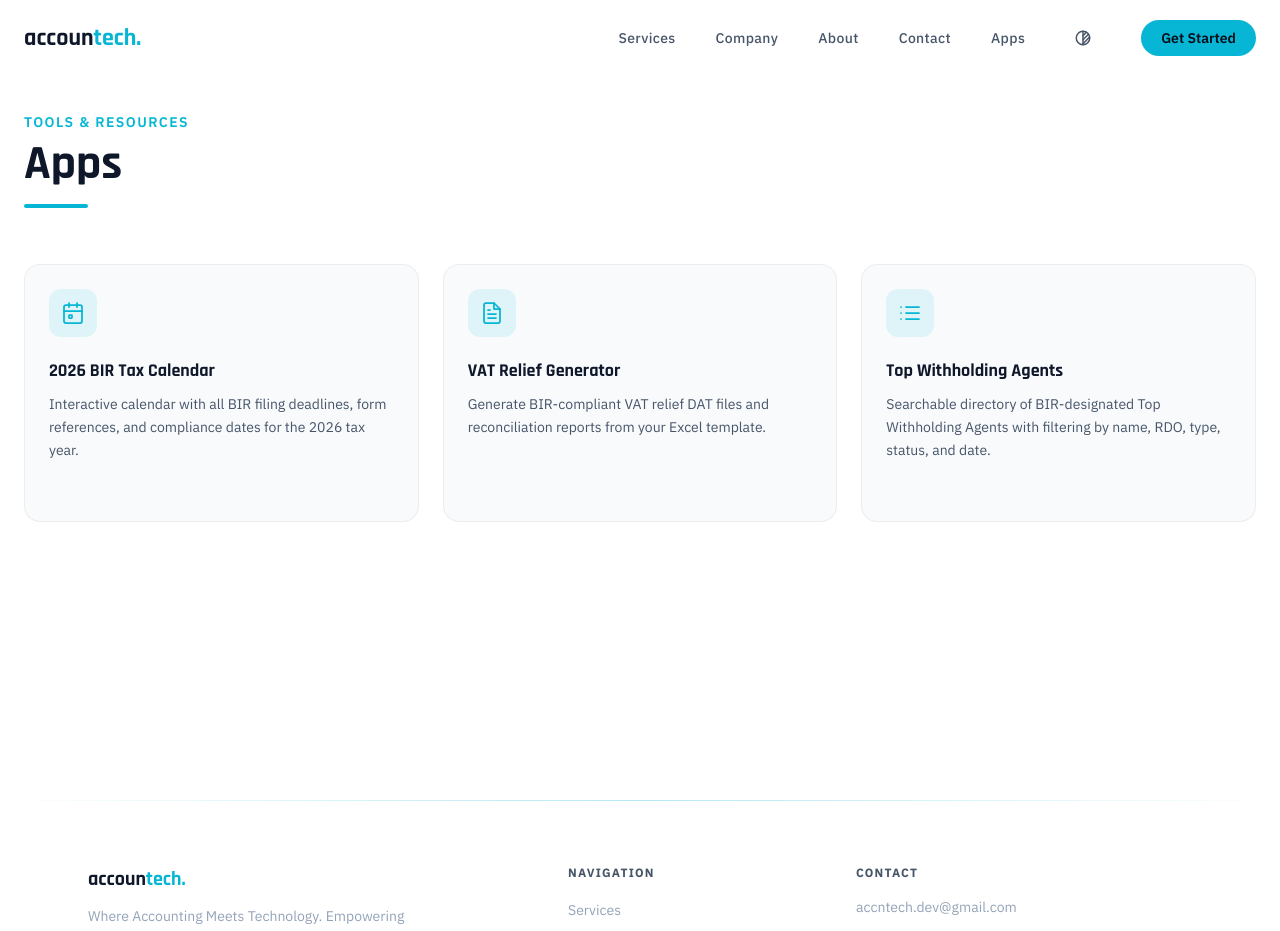
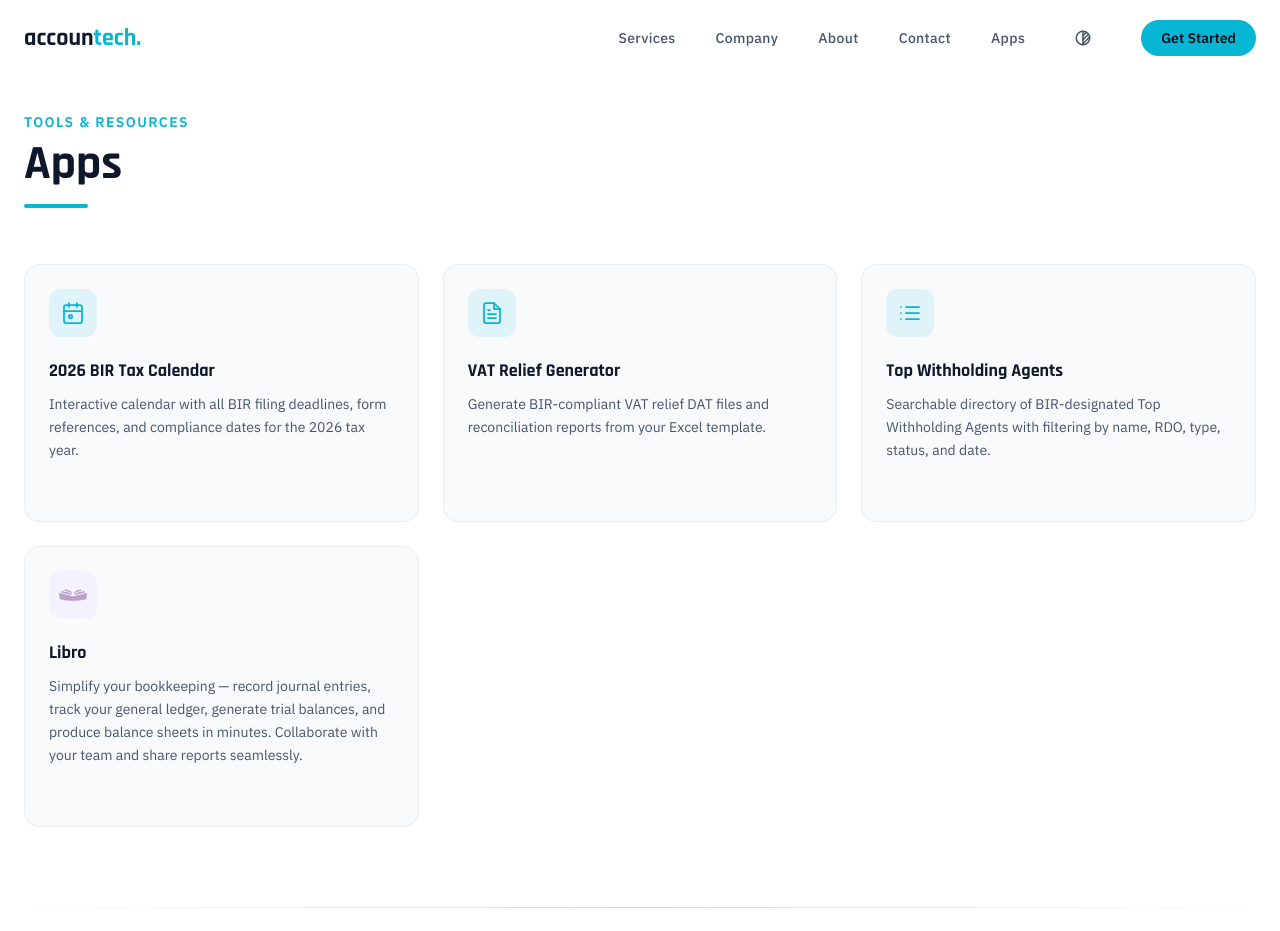
Before and after one commit to accntech/main-website, a SvelteKit app: page /apps in a window 1280 px wide. Shown: the top 931 px of the page. Built offline with nearby package versions, Linux system fonts and the light colour scheme.

Commit message:
feat: add libro app link

```diff
--- a/src/routes/apps/+page.svelte
+++ b/src/routes/apps/+page.svelte
@@ -2,6 +2,7 @@
 	import Nav from '$lib/components/nav.svelte';
 	import Footer from '$lib/components/footer.svelte';
 	import Seo from '$lib/components/seo.svelte';
+	import libroLogo from '$lib/assets/libro-logo.svg';
 
 	const apps = [
 		{
@@ -24,6 +25,15 @@
 				'Searchable directory of BIR-designated Top Withholding Agents with filtering by name, RDO, type, status, and date.',
 			href: '/apps/top-withholding-agents',
 			icon: 'list' as const
+		},
+		{
+			title: 'Libro',
+			description:
+				'Simplify your bookkeeping — record journal entries, track your general ledger, generate trial balances, and produce balance sheets in minutes. Collaborate with your team and share reports seamlessly.',
+			href: 'https://libro-app.com/',
+			icon: 'book' as const,
+			external: true,
+			catppuccin: true
 		}
 	];
 </script>
@@ -49,10 +59,16 @@
 			{#each apps as app (app.href)}
 				<a
 					href={app.href}
-					class="group border border-divider-subtle bg-surface hover:border-teal/40 p-6 rounded-2xl transition-all duration-300 hover:-translate-y-1 hover:shadow-lg hover:shadow-teal/5"
+					target={app.external ? '_blank' : undefined}
+					rel={app.external ? 'noopener noreferrer' : undefined}
+					class="group border border-divider-subtle bg-surface p-6 rounded-2xl transition-all duration-300 hover:-translate-y-1 hover:shadow-lg {app.catppuccin
+						? 'hover:border-[#cba6f7]/40 hover:shadow-[#cba6f7]/5'
+						: 'hover:border-teal/40 hover:shadow-teal/5'}"
 				>
 					<div
-						class="flex justify-center items-center bg-teal/10 group-hover:bg-teal/15 mb-5 rounded-xl w-12 h-12 transition-colors duration-300"
+						class="flex justify-center items-center mb-5 rounded-xl w-12 h-12 transition-colors duration-300 {app.catppuccin
+							? 'bg-[#cba6f7]/10 group-hover:bg-[#cba6f7]/15'
+							: 'bg-teal/10 group-hover:bg-teal/15'}"
 					>
 						{#if app.icon === 'calendar'}
 							<svg xmlns="http://www.w3.org/2000/svg" width="24" height="24" viewBox="0 0 24 24" fill="none" stroke="currentColor" stroke-width="1.75" stroke-linecap="round" stroke-linejoin="round" class="text-teal">
@@ -71,6 +87,8 @@
 								<line x1="3" y1="12" x2="3.01" y2="12" />
 								<line x1="3" y1="18" x2="3.01" y2="18" />
 							</svg>
+						{:else if app.icon === 'book'}
+							<img src={libroLogo} alt="Libro logo" class="w-7 h-7" />
 						{:else}
 							<svg xmlns="http://www.w3.org/2000/svg" width="24" height="24" viewBox="0 0 24 24" fill="none" stroke="currentColor" stroke-width="1.75" stroke-linecap="round" stroke-linejoin="round" class="text-teal">
 								<path d="M14 2H6a2 2 0 0 0-2 2v16a2 2 0 0 0 2 2h12a2 2 0 0 0 2-2V8z" />
@@ -86,23 +104,23 @@
 					<p class="mt-2 text-body text-sm leading-relaxed">{app.description}</p>
 
 					<div
-						class="flex items-center gap-1.5 mt-4 font-medium text-sm text-teal opacity-0 group-hover:opacity-100 transition-all duration-300 translate-x-0 group-hover:translate-x-1"
+						class="flex items-center gap-1.5 mt-4 font-medium text-sm opacity-0 group-hover:opacity-100 transition-all duration-300 translate-x-0 group-hover:translate-x-1 {app.catppuccin
+							? 'text-[#cba6f7]'
+							: 'text-teal'}"
 					>
-						Open app
-						<svg
-							xmlns="http://www.w3.org/2000/svg"
-							width="16"
-							height="16"
-							viewBox="0 0 24 24"
-							fill="none"
-							stroke="currentColor"
-							stroke-width="2"
-							stroke-linecap="round"
-							stroke-linejoin="round"
-						>
-							<line x1="5" y1="12" x2="19" y2="12" />
-							<polyline points="12 5 19 12 12 19" />
-						</svg>
+						{app.external ? 'Visit site' : 'Open app'}
+						{#if app.external}
+							<svg xmlns="http://www.w3.org/2000/svg" width="16" height="16" viewBox="0 0 24 24" fill="none" stroke="currentColor" stroke-width="2" stroke-linecap="round" stroke-linejoin="round">
+								<path d="M18 13v6a2 2 0 0 1-2 2H5a2 2 0 0 1-2-2V8a2 2 0 0 1 2-2h6" />
+								<polyline points="15 3 21 3 21 9" />
+								<line x1="10" y1="14" x2="21" y2="3" />
+							</svg>
+						{:else}
+							<svg xmlns="http://www.w3.org/2000/svg" width="16" height="16" viewBox="0 0 24 24" fill="none" stroke="currentColor" stroke-width="2" stroke-linecap="round" stroke-linejoin="round">
+								<line x1="5" y1="12" x2="19" y2="12" />
+								<polyline points="12 5 19 12 12 19" />
+							</svg>
+						{/if}
 					</div>
 				</a>
 			{/each}
```
Also changed, not shown: src/lib/assets/libro-logo.svg (added).
